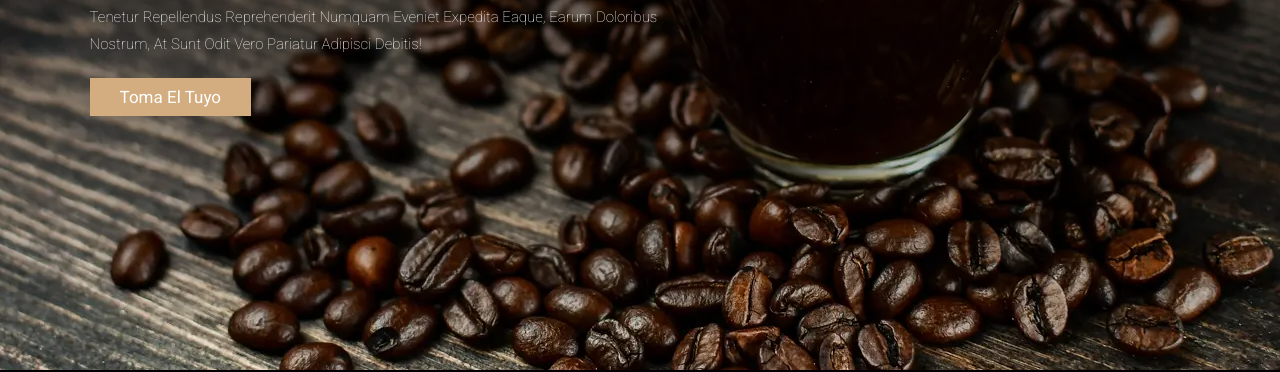
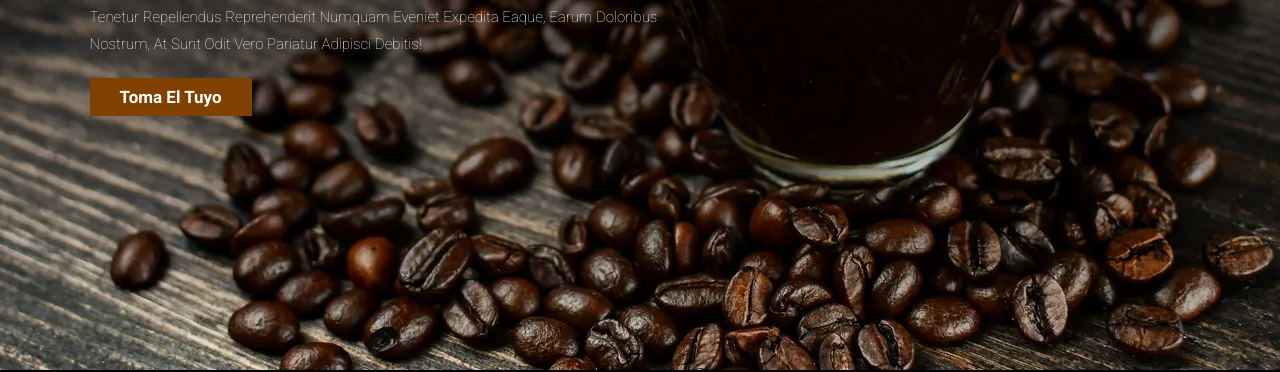
Before and after one commit to MauricioProg/Briefcase, a plain HTML site: page index.html in a window 1280 px wide. Shown: the part 430-802 px from the top of the page. Drawn offline with Linux system fonts and the light colour scheme.

Commit message:
Demo Version 2.0

```diff
--- a/css/style.css
+++ b/css/style.css
@@ -65,8 +65,9 @@ section{
     display: inline-block;
     padding: .9rem 3rem;
     font-size: 1.7rem;
+    font-weight: 700;
     color: #fff;
-    background-color: var(--main-color);
+    background-color: #804000;
     cursor: pointer;
 }
 
@@ -408,7 +409,9 @@ section{
 
 .products .box-container .box .icons a:hover{
    background-color:var(--main-color);
+   color: var(--black);
 }
+
 
 .products .box-container .box .image{
     padding: 2.5rem 0;
@@ -478,6 +481,7 @@ section{
 .review .box-container .box  .stars i{
     font-size: 1.5rem;
     color: var(--main-color);
+    padding-bottom: 1rem;
 }
 
 .contact .row{
```
Also changed, not shown: index.html (+1 -1 lines).
